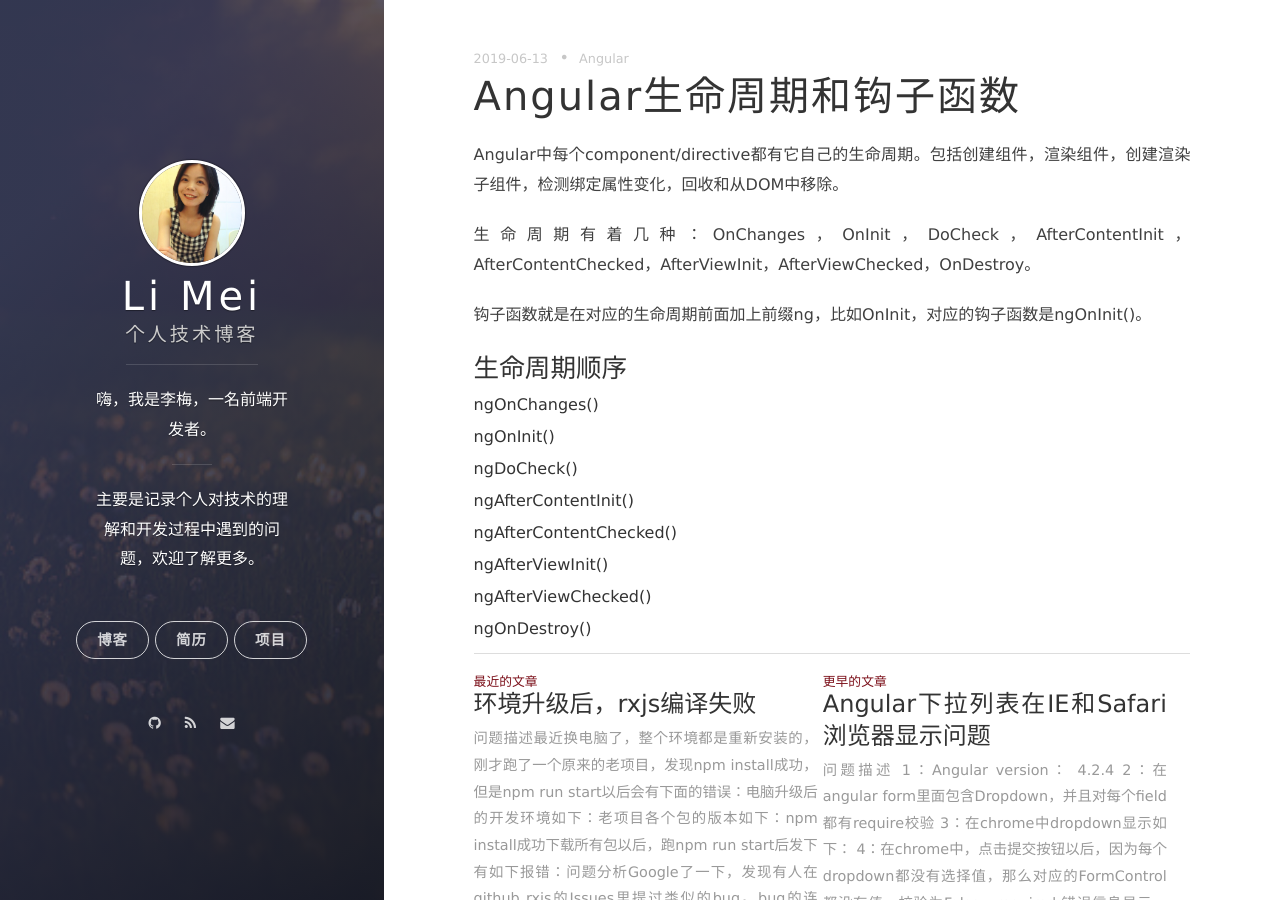
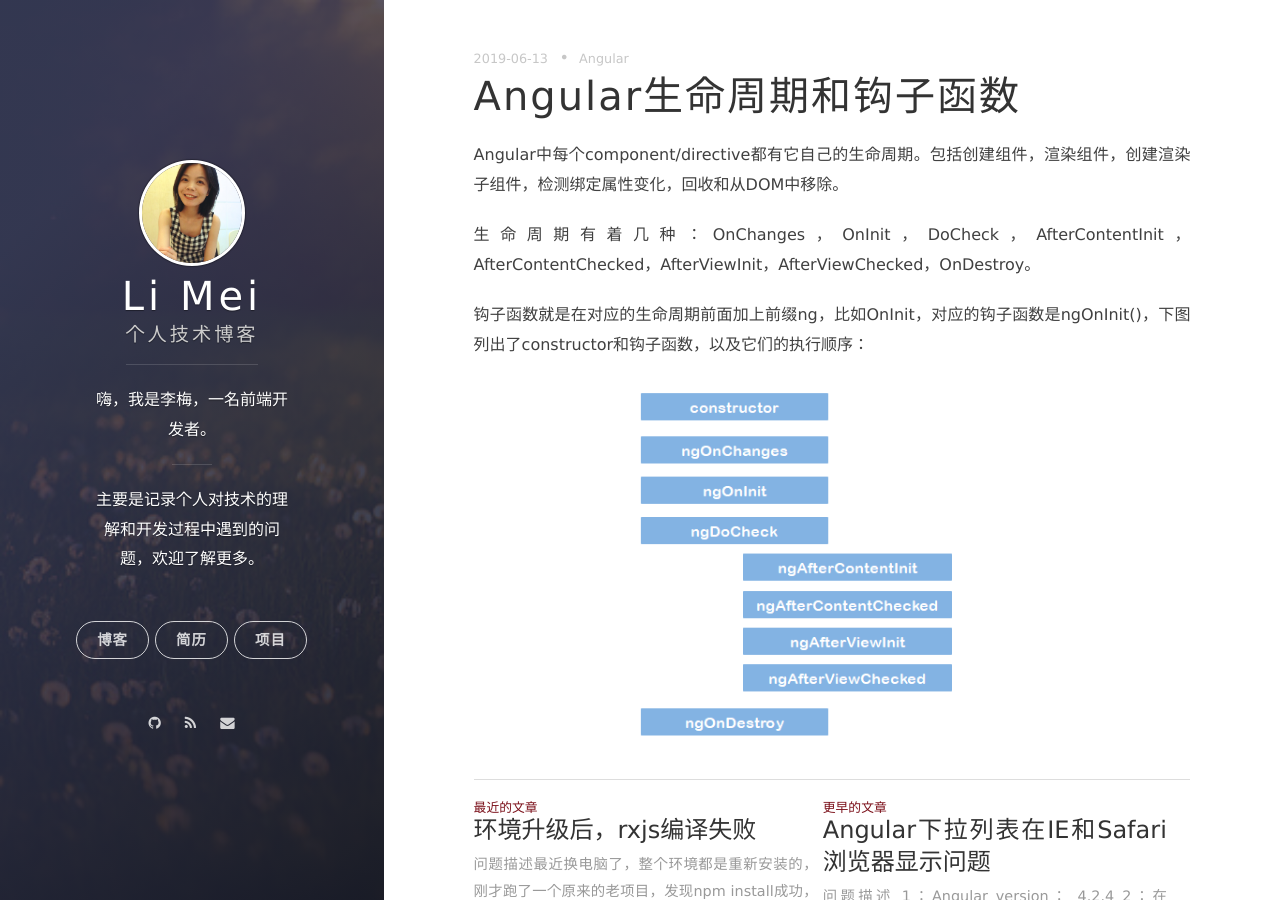
Before and after one commit to LiMeii/LiMeii.github.io, a Jekyll site: the page built from _posts/2019-06-13-angular-lifecycle-hooks.md, in a window 1280 px wide and 900 px high. Built offline with Jekyll 4.4.1, drawn with Linux system fonts in a browser that asks for light colours; nearby versions of some CDN libraries.

Commit message:
update angular lifecycle post

```diff
--- a/_posts/2019-06-13-angular-lifecycle-hooks.md
+++ b/_posts/2019-06-13-angular-lifecycle-hooks.md
@@ -11,22 +11,6 @@ Angular中每个component/directive都有它自己的生命周期。包括创建
 生命周期有着几种：OnChanges，OnInit，DoCheck，AfterContentInit，AfterContentChecked，AfterViewInit，AfterViewChecked，OnDestroy。
 
 
-钩子函数就是在对应的生命周期前面加上前缀ng，比如OnInit，对应的钩子函数是ngOnInit()。
+钩子函数就是在对应的生命周期前面加上前缀ng，比如OnInit，对应的钩子函数是ngOnInit()，下图列出了constructor和钩子函数，以及它们的执行顺序：
 
-### 生命周期顺序
-
-##### ngOnChanges()
-
-##### ngOnInit()
-
-##### ngDoCheck()
-
-##### ngAfterContentInit()
-
-##### ngAfterContentChecked()
-
-##### ngAfterViewInit()
-
-##### ngAfterViewChecked()
-
-##### ngOnDestroy()
+![angular-lifecycle-hooks](https://limeii.github.io/assets/images/posts/angular/angular-lifecycle-hooks.png){:height="100%" width="100%"}
```
Also changed, not shown: _posts/TODO.md (+5 -1 lines), assets/images/posts/angular/angular-lifecycle-hooks.png (added), assets/images/posts/angular/angular-lifecycle-hooks2.png (added).
